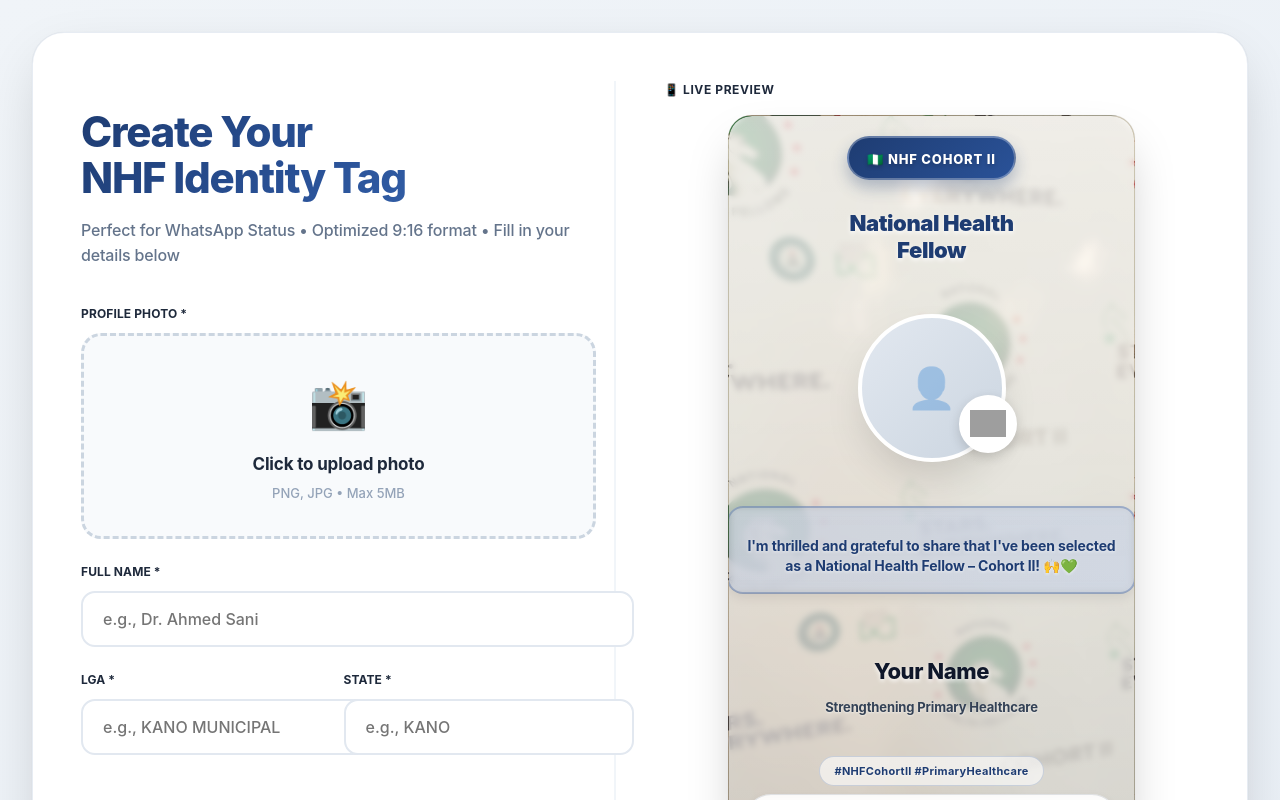
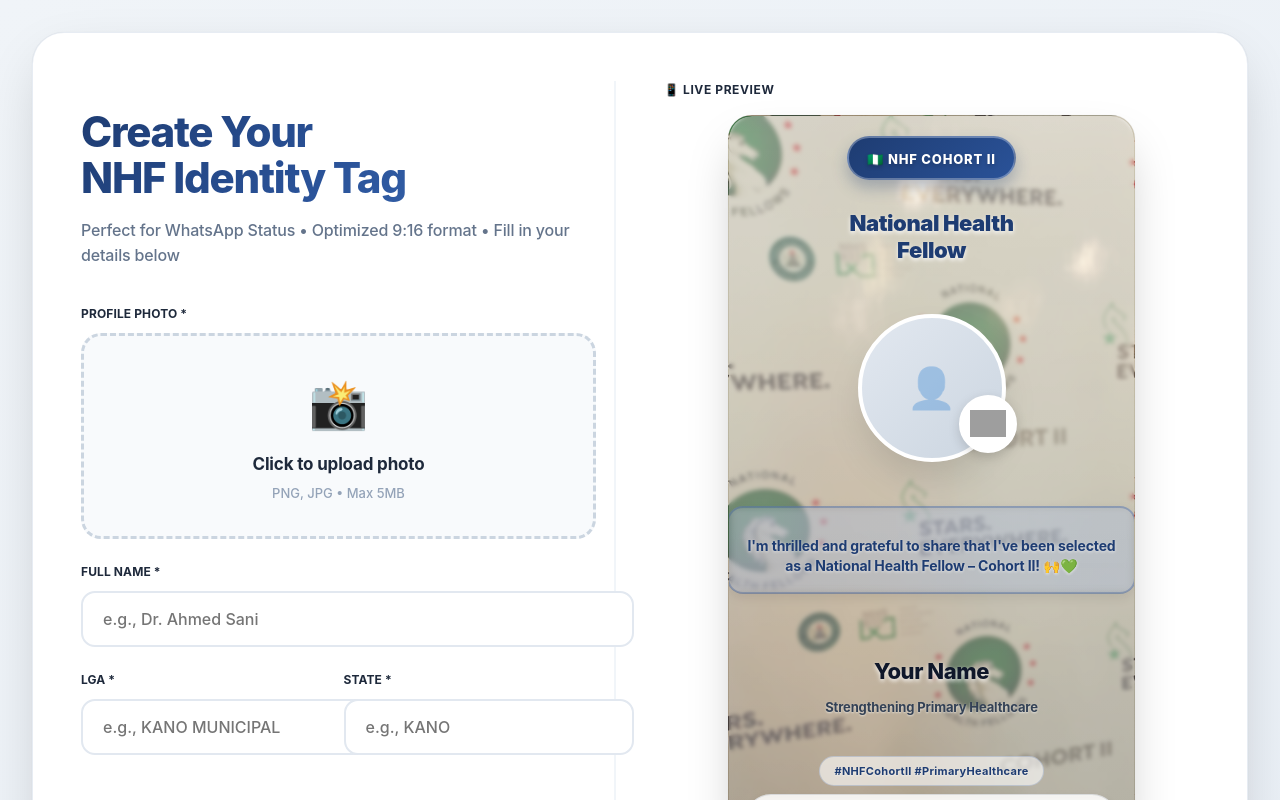
Before and after one commit to fineboy39/nhf-tag, a React (Vite) app: page / in a window 1280 px wide. Shown: the top 800 px of the page. Built offline with nearby package versions, Linux system fonts and the light colour scheme; grey boxes are pictures that could not be loaded.

Commit message:
Update TagCard.jsx

```diff
--- a/src/TagCard.jsx
+++ b/src/TagCard.jsx
@@ -140,7 +140,7 @@
         await navigator.share({
           files: [file],
           title: "NHF Cohort II Selection Announcement",
-          text: `I'm thrilled and grateful to share that I've been selected as a National Health Fellow – Cohort II! 🙌💚\n\nJoin me in strengthening Primary Healthcare! - ${capitalizeName(name)} from ${capitalizeAll(lga)}, ${capitalizeAll(stateName)}`,
+          text: `I'm thrilled and grateful to share that I've been selected as a National Health Fellow – Cohort II! 🙌💚\n\nJoin me in strengthening Primary Healthcare! - ${capitalizeName(name)} from ${capitalizeAll(lga)}, ${capitalizeAll(stateName)}\n\nGenerate yours: https://nhf-tag.vercel.app/`,
         });
         setShowSuccess(true);
         setTimeout(() => setShowSuccess(false), 3000);
@@ -319,7 +319,7 @@
       alignItems: "center",
       gap: "6px",
     },
-    // WhatsApp Status optimized card (9:16 aspect ratio)
+    // WhatsApp Status optimized card (9:16 aspect ratio) - Background more visible
     tagCard: {
       width: "100%",
       maxWidth: isMobile ? "360px" : "405px",
@@ -337,8 +337,8 @@
       border: "1px solid rgba(255,255,255,0.2)",
     },
     tagCardContent: {
-      background: "linear-gradient(180deg, rgba(255,255,255,0.75) 0%, rgba(255,255,255,0.65) 100%)",
-      backdropFilter: "blur(3px)",
+      background: "linear-gradient(180deg, rgba(255,255,255,0.45) 0%, rgba(255,255,255,0.35) 100%)",
+      backdropFilter: "blur(2px)",
       height: "100%",
       padding: isMobile ? "16px 12px 14px" : "20px 16px 18px",
       display: "flex",
@@ -461,7 +461,7 @@
   fontSize: isMobile ? "8px" : "10px",
   color: "#475569",
   marginTop: isMobile ? "6px" : "8px",
-  marginBottom: isMobile ? "6px" : "10px", // 👈 add this
+  marginBottom: isMobile ? "6px" : "10px",
   fontWeight: "600",
   letterSpacing: "0.15px",
   background: "rgba(255,255,255,0.8)",
@@ -883,7 +883,7 @@
                 <div style={styles.developerCredit}>
                   <div style={styles.creditText}>
                     <span style={{ fontSize: isMobile ? "7px" : "9px" }}>
-                      By <span style={styles.developerName}>Shamsu Nafiu</span> (II)
+                      Developed by <span style={styles.developerName}>Shamsu Nafiu</span> (Cohort II - Jigawa)
                     </span>
                     <div style={styles.socialHandles}>
                       <span style={styles.socialLink}>
```
